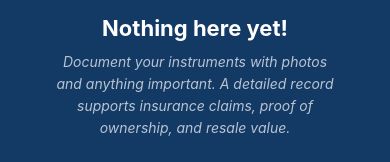
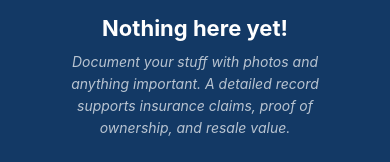
Before and after one commit to dps3ven/my_stuff, a React Native app: screen /Inventory in a window 390 px wide. Shown: the part 395-557 px from the top of the page. Built offline with nearby package versions, Linux system fonts and the light colour scheme.

Commit message:
slightliy mod

```diff
--- a/screens/InventoryScreen.js
+++ b/screens/InventoryScreen.js
@@ -176,7 +176,7 @@ export default function InventoryScreen({ navigation }) {
           <View style={styles.emptyContainer}>
             <Text style={styles.emptyIcon}>🎸</Text>
             <Text style={styles.emptyText}>Nothing here yet!</Text>
-            <Text style={styles.emptyHint}>Document your instruments with photos and anything important. A detailed record supports insurance claims, proof of ownership, and resale value.</Text>
+            <Text style={styles.emptyHint}>Document your stuff with photos and anything important. A detailed record supports insurance claims, proof of ownership, and resale value.</Text>
             <TouchableOpacity
               style={styles.primaryButton}
               onPress={() => navigation.navigate('AddInstrument')}
```
